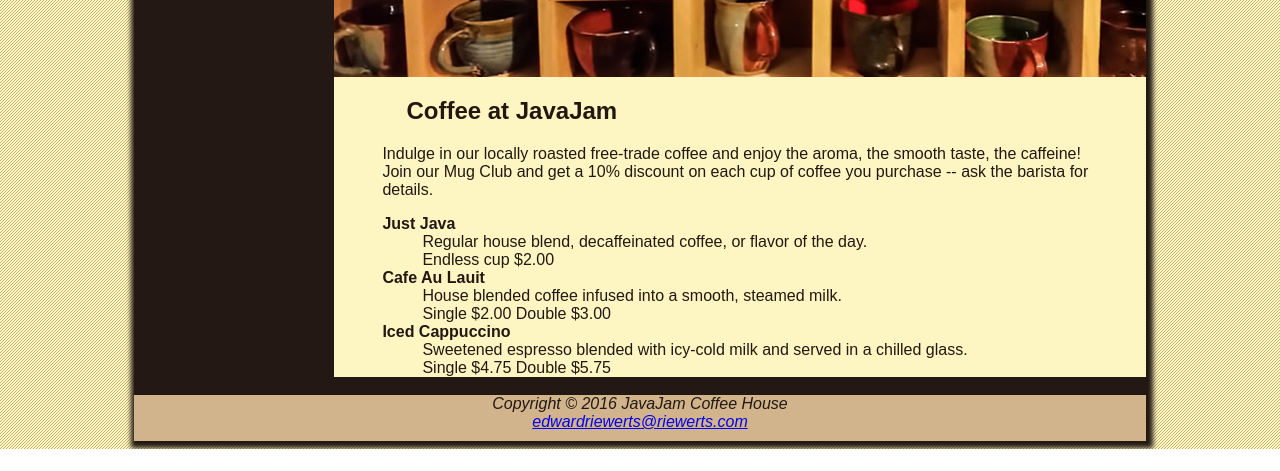
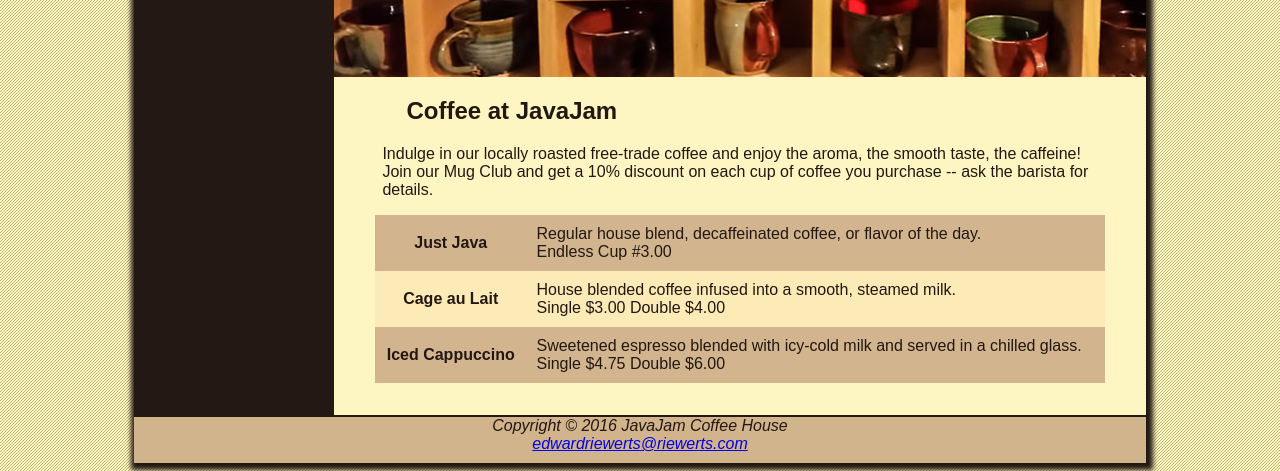
Before and after one commit to eriewerts3/JJCS, a plain HTML site: page menu.html in a window 1280 px wide. Shown: the part 355-826 px from the top of the page. Before the commit the page ends 804 px from the top, so only its background shows below. Drawn offline with Linux system fonts and the light colour scheme.

Commit message:
Chapter 8
Chapter 8

```diff
--- a/javajam.css
+++ b/javajam.css
@@ -95,9 +95,9 @@ footer {
 }
 
 main {
+    padding: 0 2em 2em 2em;
     padding-left: 0em;
     padding-right: 0em;
-    padding-bottom: 0em;
     margin-left: 200px;
     display: block;
     background-color: #fef6c2;
@@ -114,13 +114,31 @@ main dl{
     padding-right: 2em;
 }
 
+img {
+    padding: 0 10px;
+}
+
+/* Table */
+table {
+    margin: 0 auto;
+    width: 90%;
+    border-spacing: 0;
+    background-color: #D2B48E;
+}
+
+td,
+th {
+    padding: 10px;
+}
+
+tr:nth-child(even) {
+    background-color: #fcebb6;
+}
+
+/* Classes */
 .details {
     padding: 0 20%;
     overflow: auto;
-}
-
-img {
-    padding: 0 10px;
 }
 
 .floatleft {
@@ -223,7 +241,7 @@ img {
 
 @media only screen and (max-width: 768px) {
     header {
-        background-image: url(javajammini.jpg);
+        background-image: url(images/javajammini.jpg);
         height: 128px;
     }
 
--- a/menu.html
+++ b/menu.html
@@ -37,14 +37,29 @@
                 <p>
                     Indulge in our locally roasted free-trade coffee and enjoy the aroma, the smooth taste, the caffeine! Join our Mug Club and get a 10&percnt; discount on each cup of coffee you purchase &dash;&dash; ask the barista for details.
                 </p>
-                <dl>
-                    <dt><strong>Just Java</strong></dt>
-                        <dd>Regular house blend, decaffeinated coffee, or flavor of the day. <br>Endless cup $2.00</dd>
-                    <dt><strong>Cafe Au Lauit</strong></dt>
-                        <dd>House blended coffee infused into a smooth, steamed milk.<br>Single $2.00 Double $3.00</dd>
-                    <dt><strong>Iced Cappuccino</strong></dt>
-                        <dd>Sweetened espresso blended with icy-cold milk and served in a chilled glass.<br>Single $4.75 Double $5.75</dd>
-                </dl>
+                <table colspan = "2">
+                    <tr>
+                        <th>Just Java</th>
+                        <td>
+                                Regular house blend, decaffeinated coffee, or flavor of the day.<br>
+                                Endless Cup #3.00
+                        </td>
+                    </tr>
+                    <tr>
+                        <th>Cage au Lait</th>
+                        <td>
+                                House blended coffee infused into a smooth, steamed milk.<br>
+                                Single $3.00 Double $4.00
+                        </td>
+                    </tr>
+                    <tr>
+                        <th>Iced Cappuccino</th>
+                            <td>
+                                    Sweetened espresso blended with icy-cold milk and served in a chilled glass.<br>
+                                    Single $4.75 Double $6.00
+                            </td>
+                    </tr>
+                </table>
             </main>
             <footer>
                     Copyright &copy; 2016 JavaJam Coffee House<br>
```
